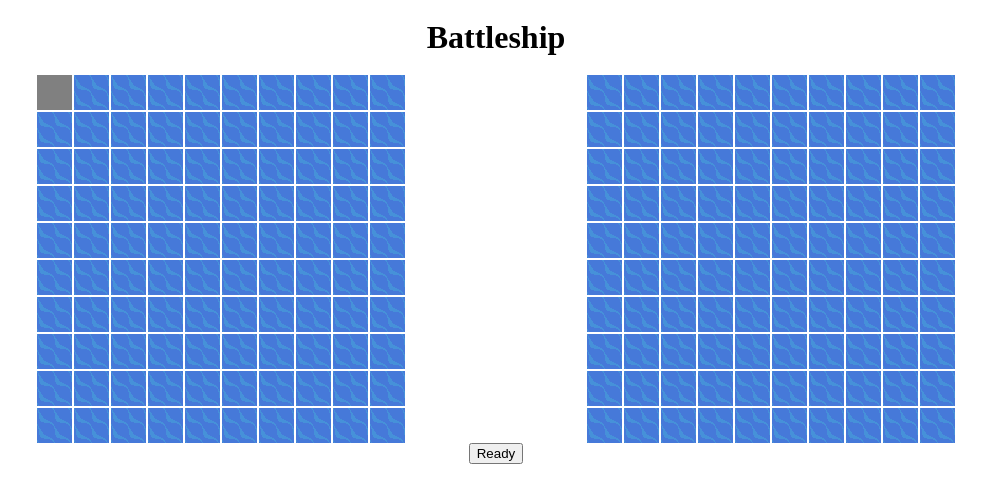
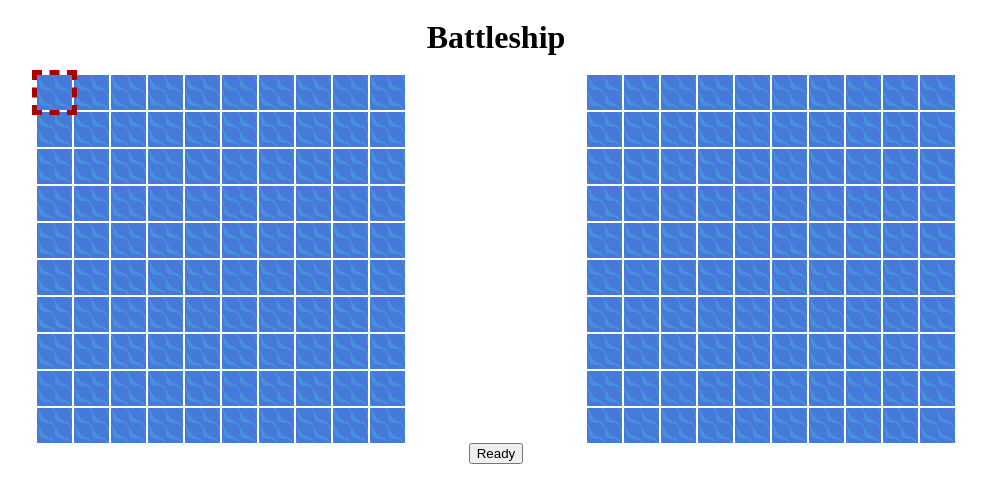
Before and after one commit to alt48/battleship, a website built with webpack: page src/index.html in a window 1280 px wide. In both pictures the pointer is over the button 198 px from the left and 92 px from the top of the page. Shown: the whole page, without its empty margins (144-1130 px from the left). Built offline with nearby package versions, Linux system fonts and the light colour scheme.

Commit message:
Style focused and disabled buttons

```diff
--- a/src/scss/boards/boards.scss
+++ b/src/scss/boards/boards.scss
@@ -5,16 +5,23 @@
 #boards {
   display: flex;
   justify-content: space-evenly;
+  * {
+    cursor: pointer;
+  }
   button {
     width: 35px;
     height: 35px;
     border: none;
     background-image: url("images/sea.png");
-    &:hover {
-      background: gray;
+    &:hover, &:focus {
+      position: relative;
+      outline: thick dashed #aa0000;
     }
     &:disabled {
-      background: black;
+      background-image: url("images/sea-gray.png");
+      &:hover {
+        outline: none;
+      }
     }
   }
 }
```
Also changed, not shown: src/scss/images/sea-gray.png (added).
